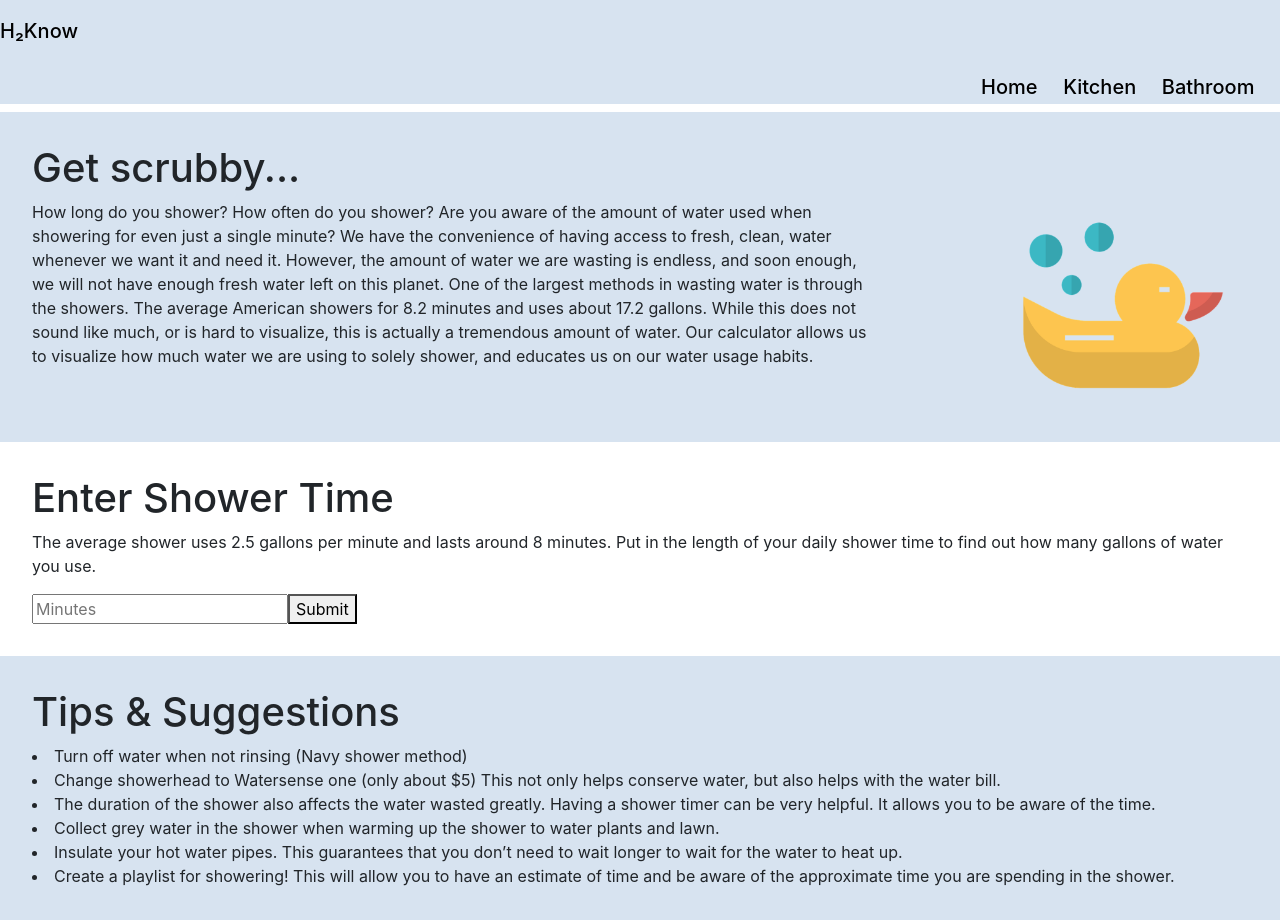
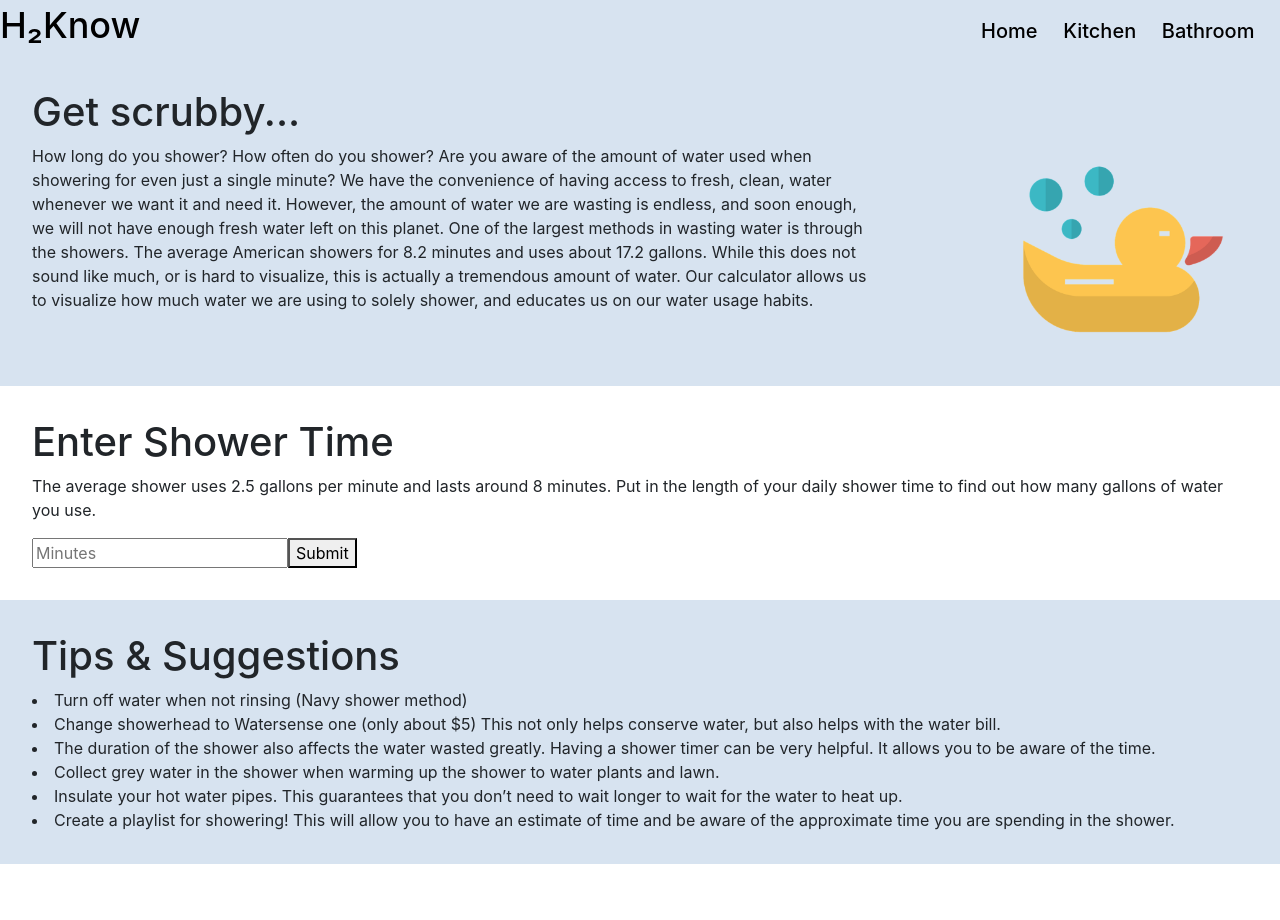
Before and after one commit to UW-INFO442-AU21/group7-smartwater, a React (Create React App) app: page /calculator in a window 1280 px wide. After the commit the page ends 864 px from the top, so only its background shows below. Built offline with nearby package versions, Linux system fonts and the light colour scheme.

Commit message:
css addings

```diff
--- a/src/index.css
+++ b/src/index.css
@@ -10,6 +10,10 @@ body {
 code {
   font-family: source-code-pro, Menlo, Monaco, Consolas, 'Courier New',
     monospace;
+}
+
+#title .link{
+  font-size: 36px;
 }
 
 .link {
@@ -26,7 +30,8 @@ code {
 }
 
 #navbar {
-
+  display: flex;
+  justify-content: space-between;
   width: 100%;
   margin: 0 0 0 0;
   padding: 0;
```
